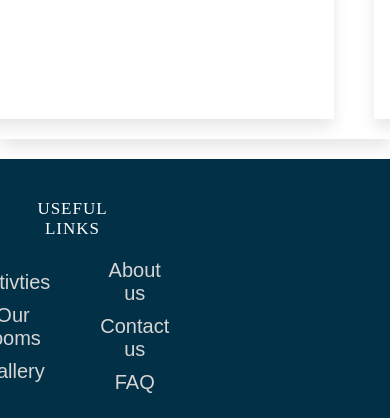
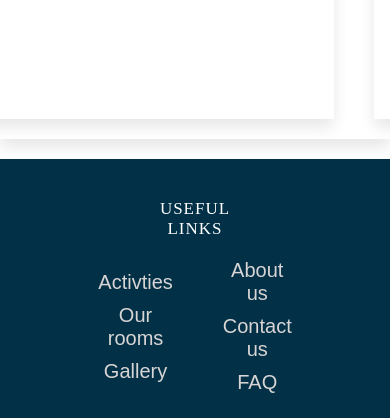
Before and after one commit to Godbrand0/grandcoast, a plain HTML site: page index.html in a window 390 px wide. Shown: the part 6056-6474 px from the top of the page. Drawn offline with nearby package versions, Linux system fonts and the light colour scheme; a web font is replaced by a local one.

Commit message:
new update

```diff
--- a/grandcoast.css
+++ b/grandcoast.css
@@ -1047,7 +1047,10 @@ footer {
     font-size: 23px;
   }
   footer {
-    display: block;
+    display: flex;
+    flex-direction: column;
+    justify-content: center;
+    align-items: center;
     height: auto;
     padding: 30px 20px;
     width: 100%;
```
